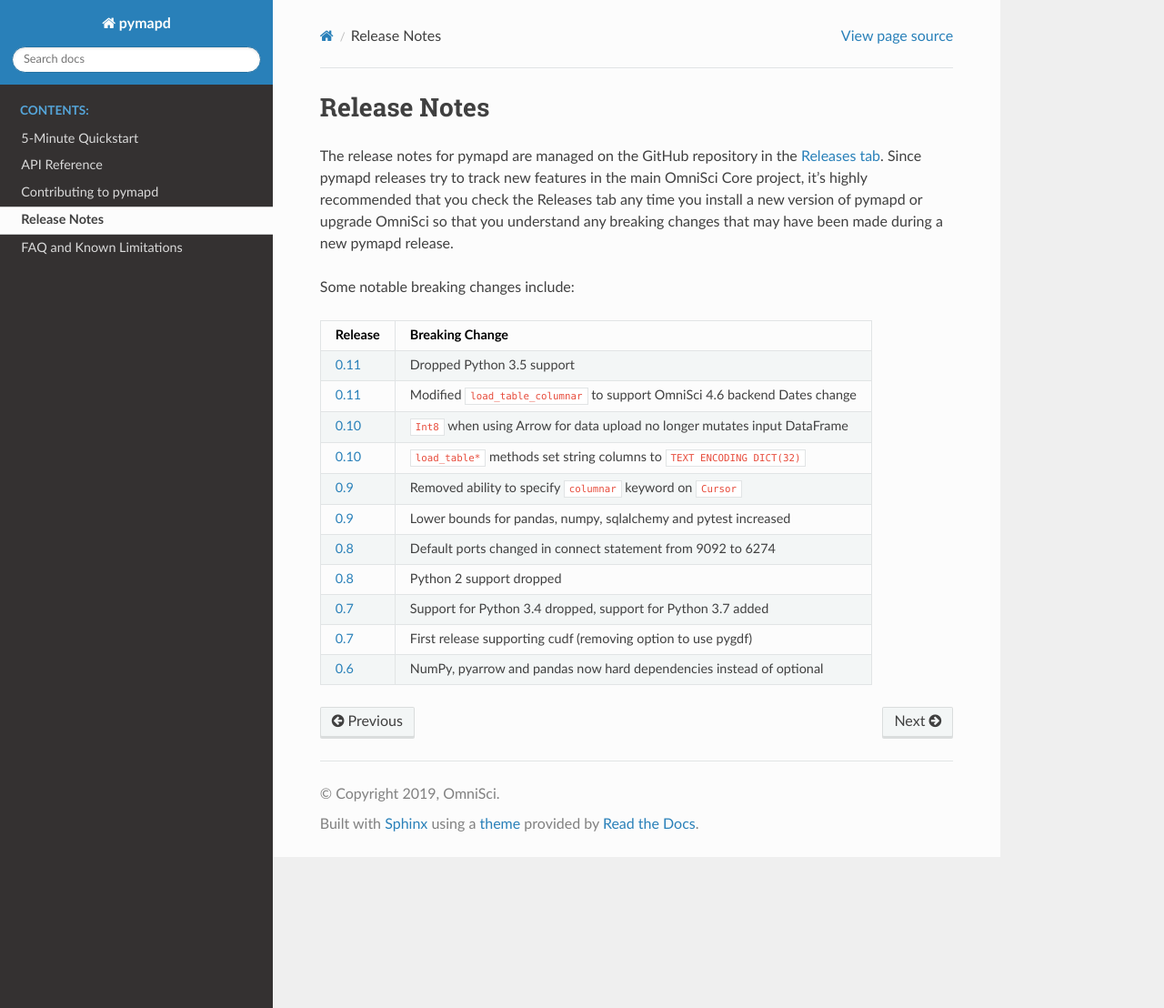
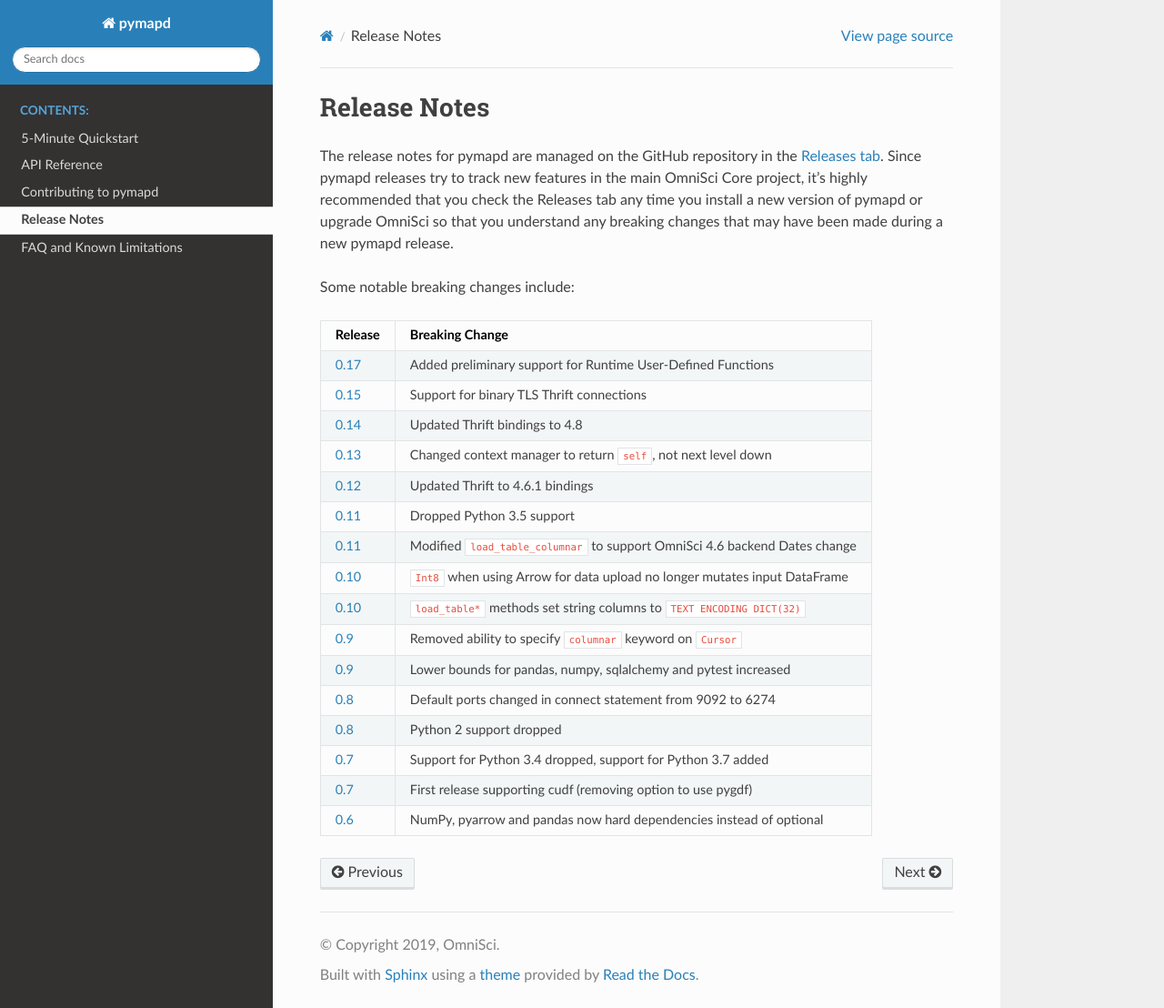
Before and after one commit to heavyai/pymapd, a Sphinx documentation site: the page built from docs/source/releasenotes.rst, in a window 1280 px wide and 1108 px high. Shown: the whole window at 91% size. Built offline with Sphinx 7.4.7 and the Read the Docs theme 2.0.0, drawn with Linux system fonts in a browser that asks for light colours.

Commit message:
Update docs

```diff
--- a/docs/source/releasenotes.rst
+++ b/docs/source/releasenotes.rst
@@ -17,6 +17,11 @@
    =======    ===============
    Release    Breaking Change
    =======    ===============
+   `0.17`_    Added preliminary support for Runtime User-Defined Functions
+   `0.15`_    Support for binary TLS Thrift connections
+   `0.14`_    Updated Thrift bindings to 4.8
+   `0.13`_    Changed context manager to return ``self``, not next level down
+   `0.12`_    Updated Thrift to 4.6.1 bindings
    `0.11`_    Dropped Python 3.5 support
    `0.11`_    Modified ``load_table_columnar`` to support OmniSci 4.6 backend Dates change
    `0.10`_    ``Int8`` when using Arrow for data upload no longer mutates input DataFrame
@@ -39,3 +44,8 @@
 .. _0.9: https://github.com/omnisci/pymapd/releases/tag/v0.9.0
 .. _0.10: https://github.com/omnisci/pymapd/releases/tag/v0.10.0
 .. _0.11: https://github.com/omnisci/pymapd/releases/tag/v0.11.0
+.. _0.12: https://github.com/omnisci/pymapd/releases/tag/v0.12.0
+.. _0.13: https://github.com/omnisci/pymapd/releases/tag/v0.13.0
+.. _0.14: https://github.com/omnisci/pymapd/releases/tag/v0.14.0
+.. _0.15: https://github.com/omnisci/pymapd/releases/tag/v0.15.0
+.. _0.17: https://github.com/omnisci/pymapd/releases/tag/v0.17.0
--- a/docs/source/usage.rst
+++ b/docs/source/usage.rst
@@ -311,7 +311,8 @@
 
    Runtime UDFs can be defined if the OmniSci server has enabled its
    support (see ``--enable-runtime-udf`` option of ``omnisci_server``)
-   and `rbc`_ package is installed.
+   and `rbc`_ package is installed. This is still experimental functionality, and
+   currently it does not work on the Windows operating system.
 
 .. _SQLAlchemy: http://docs.sqlalchemy.org/en/latest/core/engines.html#database-urls
 .. _cudf: https://rapidsai.github.io/projects/cudf/en/latest/
```
